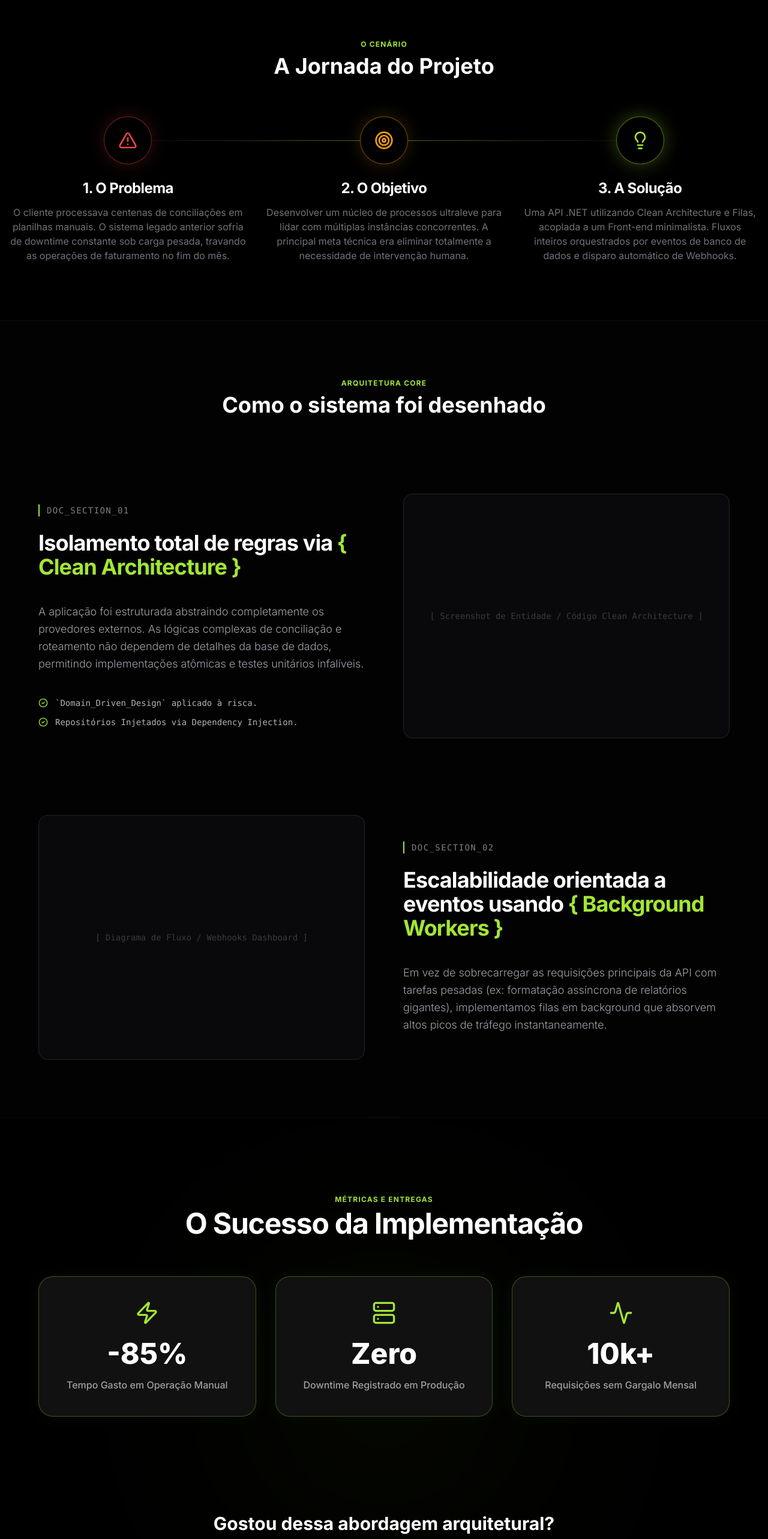
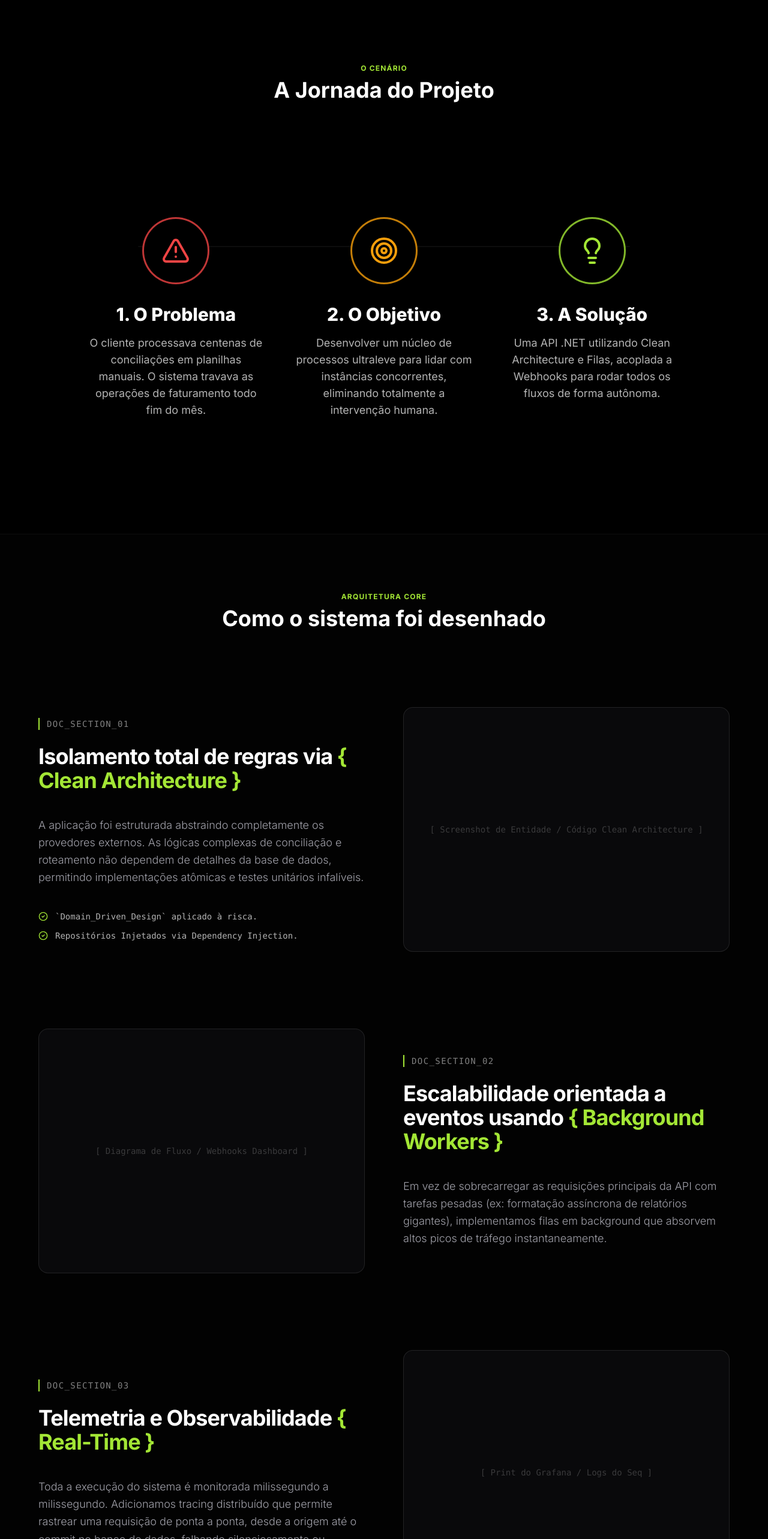
Before and after one commit to Gustavo-Resende/Portfolio, a Next.js app: page /projects/sleipnir in a window 1280 px wide. Shown: the part 1061-3627 px from the top of the page at 60% size. Built offline with nearby package versions, Linux system fonts and the light colour scheme.

Commit message:
style: Refine Journey section animation tracking and size

```diff
--- a/src/app/projects/sleipnir/page.tsx
+++ b/src/app/projects/sleipnir/page.tsx
@@ -1,7 +1,8 @@
 "use client";
 
-import { motion } from "framer-motion";
-import { ArrowLeft, ExternalLink, Github, CheckCircle2, Calendar, Code2, Briefcase, Target, Lightbulb, AlertTriangle, Zap, Server, Activity } from "lucide-react";
+import { useState, useRef } from "react";
+import { motion, useScroll, useTransform } from "framer-motion";
+import { ArrowLeft, ExternalLink, Github, CheckCircle2, Calendar, Code2, Briefcase, Target, Lightbulb, AlertTriangle, Zap, Server, Activity, TrendingUp } from "lucide-react";
 import Link from "next/link";
 import { useLanguage } from "@/i18n/LanguageContext";
 
@@ -105,47 +106,14 @@ export default function SleipnirProject() {
             </motion.div>
           </div>
 
-          {/* A Jornada: Problema -> Objetivo -> Solução */}
-          <div className="w-full relative">
-            <div className="text-center mb-16">
+          {/* A Jornada: Problema -> Objetivo -> Solução (Animada) */}
+          <div className="w-full relative pt-10">
+            <div className="text-center mb-24">
                <span className="text-lime-primary text-xs font-bold tracking-widest uppercase mb-2 block">O Cenário</span>
                <h2 className="text-4xl font-bold text-white">A Jornada do Projeto</h2>
             </div>
 
-            <div className="grid grid-cols-1 md:grid-cols-3 gap-12 md:gap-8 relative">
-              {/* Linha conectora (visível apenas MD ou maior) */}
-              <div className="hidden md:block absolute top-[2.5rem] left-[15%] right-[15%] h-px bg-gradient-to-r from-transparent via-lime-primary/50 to-transparent z-0"></div>
-
-              <div className="flex flex-col items-center text-center relative z-10 space-y-6">
-                <div className="w-20 h-20 rounded-full bg-black border border-red-500/50 shadow-[0_0_30px_rgba(239,68,68,0.2)] flex items-center justify-center">
-                   <AlertTriangle className="w-8 h-8 text-red-500" />
-                </div>
-                <div>
-                  <h3 className="text-2xl font-bold text-white mb-3 tracking-tight">1. O Problema</h3>
-                  <p className="text-text-muted leading-relaxed text-sm md:text-base">O cliente processava centenas de conciliações em planilhas manuais. O sistema legado anterior sofria de downtime constante sob carga pesada, travando as operações de faturamento no fim do mês.</p>
-                </div>
-              </div>
-
-              <div className="flex flex-col items-center text-center relative z-10 space-y-6">
-                <div className="w-20 h-20 rounded-full bg-black border border-amber-500/50 shadow-[0_0_30px_rgba(245,158,11,0.2)] flex items-center justify-center">
-                   <Target className="w-8 h-8 text-amber-500" />
-                </div>
-                <div>
-                  <h3 className="text-2xl font-bold text-white mb-3 tracking-tight">2. O Objetivo</h3>
-                  <p className="text-text-muted leading-relaxed text-sm md:text-base">Desenvolver um núcleo de processos ultraleve para lidar com múltiplas instâncias concorrentes. A principal meta técnica era eliminar totalmente a necessidade de intervenção humana.</p>
-                </div>
-              </div>
-
-              <div className="flex flex-col items-center text-center relative z-10 space-y-6">
-                <div className="w-20 h-20 rounded-full bg-black border border-lime-primary/50 shadow-[0_0_30px_rgba(163,230,53,0.3)] flex items-center justify-center">
-                   <Lightbulb className="w-8 h-8 text-lime-primary" />
-                </div>
-                <div>
-                  <h3 className="text-2xl font-bold text-white mb-3 tracking-tight">3. A Solução</h3>
-                  <p className="text-text-muted leading-relaxed text-sm md:text-base">Uma API .NET utilizando Clean Architecture e Filas, acoplada a um Front-end minimalista. Fluxos inteiros orquestrados por eventos de banco de dados e disparo automático de Webhooks.</p>
-                </div>
-              </div>
-            </div>
+            <JourneyAnimatedSection />
           </div>
         </div>
       </section>
@@ -181,7 +149,7 @@ export default function SleipnirProject() {
             </div>
           </div>
 
-          {/* Feature 2 (Imagem Esquerda, Texto Direita) - FORMATO DOCUMENTAL */}
+          {/* Feature 2 (Imagem Esquerda, Texto Direita) */}
           <div className="grid grid-cols-1 lg:grid-cols-2 gap-16 items-center">
              <div className="relative w-full aspect-square md:aspect-[4/3] rounded-2xl bg-[#09090b] border border-white/10 overflow-hidden group">
                <div className="absolute inset-0 flex items-center justify-center text-white/20 font-mono text-sm group-hover:scale-105 transition-transform duration-700">
@@ -196,6 +164,24 @@ export default function SleipnirProject() {
               <p className="text-text-body text-lg font-light pt-4 leading-relaxed">
                 Em vez de sobrecarregar as requisições principais da API com tarefas pesadas (ex: formatação assíncrona de relatórios gigantes), implementamos filas em background que absorvem altos picos de tráfego instantaneamente.
               </p>
+            </div>
+          </div>
+
+          {/* Feature 3 (Texto Esquerda, Imagem Direita) - TERCEIRA SEÇÃO ADICIONADA */}
+          <div className="grid grid-cols-1 lg:grid-cols-2 gap-16 items-center">
+            <div className="space-y-6 order-2 lg:order-1">
+              <span className="text-white/50 text-sm font-mono tracking-widest uppercase block mb-4 border-l-2 border-lime-primary pl-3">DOC_SECTION_03</span>
+              <h2 className="text-3xl md:text-4xl font-bold tracking-tight text-white leading-tight">
+                Telemetria e Observabilidade <span className="text-lime-primary">{`{ Real-Time }`}</span>
+              </h2>
+              <p className="text-text-body text-lg font-light pt-4 leading-relaxed">
+                Toda a execução do sistema é monitorada milissegundo a milissegundo. Adicionamos tracing distribuído que permite rastrear uma requisição de ponta a ponta, desde a origem até o commit no banco de dados, falhando silenciosamente ou alertando a equipe técnica via Slack.
+              </p>
+            </div>
+            <div className="relative w-full aspect-square md:aspect-[4/3] rounded-2xl bg-[#09090b] border border-white/10 overflow-hidden order-1 lg:order-2 group">
+               <div className="absolute inset-0 flex items-center justify-center text-white/20 font-mono text-sm group-hover:scale-105 transition-transform duration-700">
+                  <span>[ Print do Grafana / Logs do Seq ]</span>
+               </div>
             </div>
           </div>
 
@@ -217,26 +203,77 @@ export default function SleipnirProject() {
             </h2>
           </div>
 
-          <div className="grid grid-cols-1 md:grid-cols-3 gap-8">
-             <motion.div initial={{ y: 50, opacity: 0 }} whileInView={{ y: 0, opacity: 1 }} viewport={{ once:true }} className="bg-[#111] border border-lime-primary/30 p-10 rounded-3xl text-center shadow-[0_0_30px_rgba(163,230,53,0.05)] relative overflow-hidden group">
-               <div className="absolute inset-0 bg-lime-primary/5 translate-y-full group-hover:translate-y-0 transition-transform duration-500 ease-out" />
-               <Zap className="w-10 h-10 text-lime-primary mx-auto mb-6 relative z-10" />
-               <h4 className="text-5xl font-extrabold text-white mb-4 relative z-10">-85%</h4>
-               <p className="text-white/60 font-medium relative z-10">Tempo Gasto em Operação Manual</p>
+          <div className="grid grid-cols-1 sm:grid-cols-2 lg:grid-cols-4 gap-6">
+             {/* Anim Metric 1: Progress Bar shrinking */}
+             <motion.div initial={{ y: 50, opacity: 0 }} whileInView={{ y: 0, opacity: 1 }} viewport={{ once:true }} className="bg-[#111] border border-lime-primary/30 p-8 rounded-3xl text-center shadow-[0_0_30px_rgba(163,230,53,0.05)] relative overflow-hidden flex flex-col items-center justify-center min-h-[250px]">
+               <Zap className="w-8 h-8 text-lime-primary mb-4" />
+               <h4 className="text-5xl font-extrabold text-white mb-2">-85%</h4>
+               <p className="text-white/60 font-medium text-sm">Tempo de Operação Manual</p>
+
+               {/* Progress bar animation */}
+               <div className="w-full h-1 bg-white/10 rounded-full mt-6 overflow-hidden">
+                 <motion.div
+                   initial={{ width: "100%" }}
+                   whileInView={{ width: "15%" }}
+                   viewport={{ once: true }}
+                   transition={{ duration: 1.5, ease: "easeOut", delay: 0.5 }}
+                   className="h-full bg-lime-primary shadow-[0_0_10px_#a3e635]"
+                 />
+               </div>
              </motion.div>
 
-             <motion.div initial={{ y: 50, opacity: 0 }} whileInView={{ y: 0, opacity: 1 }} viewport={{ once:true }} transition={{ delay: 0.1 }} className="bg-[#111] border border-lime-primary/30 p-10 rounded-3xl text-center shadow-[0_0_30px_rgba(163,230,53,0.05)] relative overflow-hidden group">
-               <div className="absolute inset-0 bg-lime-primary/5 translate-y-full group-hover:translate-y-0 transition-transform duration-500 ease-out" />
-               <Server className="w-10 h-10 text-lime-primary mx-auto mb-6 relative z-10" />
-               <h4 className="text-5xl font-extrabold text-white mb-4 relative z-10">Zero</h4>
-               <p className="text-white/60 font-medium relative z-10">Downtime Registrado em Produção</p>
+             {/* Anim Metric 2: Pulsing Server / Heartbeat */}
+             <motion.div initial={{ y: 50, opacity: 0 }} whileInView={{ y: 0, opacity: 1 }} viewport={{ once:true }} transition={{ delay: 0.1 }} className="bg-[#111] border border-lime-primary/30 p-8 rounded-3xl text-center shadow-[0_0_30px_rgba(163,230,53,0.05)] relative overflow-hidden flex flex-col items-center justify-center min-h-[250px]">
+               <motion.div
+                 animate={{ scale: [1, 1.2, 1] }}
+                 transition={{ repeat: Infinity, duration: 2 }}
+               >
+                 <Server className="w-8 h-8 text-lime-primary mb-4" />
+               </motion.div>
+               <h4 className="text-5xl font-extrabold text-white mb-2 drop-shadow-[0_0_15px_rgba(163,230,53,0.5)]">Zero</h4>
+               <p className="text-white/60 font-medium text-sm">Downtime Registrado</p>
+               <span className="mt-4 px-3 py-1 bg-lime-primary/10 text-lime-primary text-xs rounded-full border border-lime-primary/20 flex items-center gap-2">
+                 <div className="w-1.5 h-1.5 rounded-full bg-lime-primary animate-pulse" /> Online
+               </span>
              </motion.div>
 
-             <motion.div initial={{ y: 50, opacity: 0 }} whileInView={{ y: 0, opacity: 1 }} viewport={{ once:true }} transition={{ delay: 0.2 }} className="bg-[#111] border border-lime-primary/30 p-10 rounded-3xl text-center shadow-[0_0_30px_rgba(163,230,53,0.05)] relative overflow-hidden group">
-               <div className="absolute inset-0 bg-lime-primary/5 translate-y-full group-hover:translate-y-0 transition-transform duration-500 ease-out" />
-               <Activity className="w-10 h-10 text-lime-primary mx-auto mb-6 relative z-10" />
-               <h4 className="text-5xl font-extrabold text-white mb-4 relative z-10">10k+</h4>
-               <p className="text-white/60 font-medium relative z-10">Requisições sem Gargalo Mensal</p>
+             {/* Anim Metric 3: Flowing requests (dots moving) */}
+             <motion.div initial={{ y: 50, opacity: 0 }} whileInView={{ y: 0, opacity: 1 }} viewport={{ once:true }} transition={{ delay: 0.2 }} className="bg-[#111] border border-lime-primary/30 p-8 rounded-3xl text-center shadow-[0_0_30px_rgba(163,230,53,0.05)] relative overflow-hidden flex flex-col items-center justify-center min-h-[250px]">
+               <Activity className="w-8 h-8 text-lime-primary mb-4" />
+               <h4 className="text-5xl font-extrabold text-white mb-2">10k+</h4>
+               <p className="text-white/60 font-medium text-sm">Reqs/min Sem Gargalo</p>
+
+               {/* Conveyor belt animation dots */}
+               <div className="flex gap-2 mt-6 overflow-hidden w-full justify-center opacity-50">
+                 {[1,2,3,4].map((i) => (
+                   <motion.div
+                     key={i}
+                     animate={{ x: [20, -20], opacity: [0, 1, 0] }}
+                     transition={{ repeat: Infinity, duration: 1.5, delay: i * 0.2 }}
+                     className="w-2 h-2 rounded-full bg-lime-primary"
+                   />
+                 ))}
+               </div>
+             </motion.div>
+
+             {/* Anim Metric 4: Trending Up Chart */}
+             <motion.div initial={{ y: 50, opacity: 0 }} whileInView={{ y: 0, opacity: 1 }} viewport={{ once:true }} transition={{ delay: 0.3 }} className="bg-[#111] border border-lime-primary/30 p-8 rounded-3xl text-center shadow-[0_0_30px_rgba(163,230,53,0.05)] relative overflow-hidden flex flex-col items-center justify-center min-h-[250px]">
+               <TrendingUp className="w-8 h-8 text-lime-primary mb-4" />
+               <h4 className="text-5xl font-extrabold text-white mb-2">+30%</h4>
+               <p className="text-white/60 font-medium text-sm">Aumento de Capacidade</p>
+
+               <div className="flex items-end gap-1.5 mt-6 h-8 justify-center">
+                 {[40, 60, 50, 80, 100].map((height, i) => (
+                   <motion.div
+                     key={i}
+                     initial={{ height: 0 }}
+                     whileInView={{ height: `${height}%` }}
+                     viewport={{ once: true }}
+                     transition={{ duration: 0.8, delay: 0.5 + (i * 0.1), ease: "easeOut" }}
+                     className="w-3 bg-lime-primary rounded-t-sm opacity-80"
+                   />
+                 ))}
+               </div>
              </motion.div>
           </div>
 
@@ -253,3 +290,91 @@ export default function SleipnirProject() {
     </main>
   );
 }
+
+function JourneyAnimatedSection() {
+  const containerRef = useRef<HTMLDivElement>(null);
+
+  // Usaremos um offset mais longo para que a barra vá preenchendo MUITO suavemente
+  // conforme a pessoa cruza toda a sessão (do início no topo até o fim da tela)
+  const { scrollYProgress } = useScroll({
+    target: containerRef,
+    offset: ["start 65%", "end 65%"] // Suaviza a proporção da rolagem
+  });
+
+  return (
+    <div ref={containerRef} className="max-w-5xl mx-auto relative px-4 py-12 md:py-24">
+
+      {/* LINHA DE PROGRESSO (DESKTOP E MOBILE ABSOLUTA) */}
+      <div className="absolute
+        md:top-36 md:left-[10%] md:right-[10%] md:h-[2px] md:w-auto
+        top-12 bottom-12 left-12 w-[2px] md:bottom-auto
+        bg-white/5 rounded-full z-0 overflow-hidden"
+      >
+        {/* Hack responsivo de framer-motion via CSS Inject */}
+        <style jsx>{`
+          .anim-progress { transform-origin: top; transform: scaleY(var(--progress)); width: 100%; height: 100%; }
+          @media (min-width: 768px) {
+            .anim-progress { transform-origin: left; transform: scaleX(var(--progress)); }
+          }
+        `}</style>
+        <motion.div
+          className="anim-progress bg-lime-primary shadow-[0_0_15px_#a3e635]"
+          style={{ "--progress": scrollYProgress } as any}
+        />
+      </div>
+
+      <div className="grid grid-cols-1 md:grid-cols-3 gap-24 md:gap-12 relative z-10
+                      min-h-[600px] md:min-h-0" /* Força mais espaço vertical no mobile */>
+
+        {/* Checkpoint 1 */}
+        <div className="flex flex-row md:flex-col items-center md:items-center text-left md:text-center gap-10 md:gap-8 relative">
+          <motion.div
+            initial={{ scale: 0, opacity: 0 }} whileInView={{ scale: 1, opacity: 1 }} viewport={{ once:true, margin: "-100px" }}
+            className="w-24 h-24 md:w-28 md:h-28 shrink-0 rounded-full bg-black border-[3px] border-red-500/80 flex items-center justify-center shadow-[0_0_40px_rgba(239,68,68,0.2)] md:shadow-none"
+          >
+             <AlertTriangle className="w-10 h-10 md:w-12 md:h-12 text-red-500" />
+          </motion.div>
+          <div>
+            <h3 className="text-3xl font-extrabold text-white mb-4">1. O Problema</h3>
+            <p className="text-white/70 leading-relaxed text-base md:text-lg max-w-[280px] md:max-w-none mx-auto">
+              O cliente processava centenas de conciliações em planilhas manuais. O sistema travava as operações de faturamento todo fim do mês.
+            </p>
+          </div>
+        </div>
+
+        {/* Checkpoint 2 */}
+        <div className="flex flex-row md:flex-col items-center md:items-center text-left md:text-center gap-10 md:gap-8 relative md:mt-0 ml-[20%] md:ml-0">
+          <motion.div
+            initial={{ scale: 0, opacity: 0 }} whileInView={{ scale: 1, opacity: 1 }} viewport={{ once:true, margin: "-100px" }}
+            className="w-24 h-24 md:w-28 md:h-28 shrink-0 rounded-full bg-black border-[3px] border-amber-500/80 flex items-center justify-center shadow-[0_0_40px_rgba(245,158,11,0.2)] md:shadow-none"
+          >
+             <Target className="w-10 h-10 md:w-12 md:h-12 text-amber-500" />
+          </motion.div>
+          <div>
+            <h3 className="text-3xl font-extrabold text-white mb-4">2. O Objetivo</h3>
+            <p className="text-white/70 leading-relaxed text-base md:text-lg max-w-[280px] md:max-w-none mx-auto">
+              Desenvolver um núcleo de processos ultraleve para lidar com instâncias concorrentes, eliminando totalmente a intervenção humana.
+            </p>
+          </div>
+        </div>
+
+        {/* Checkpoint 3 */}
+        <div className="flex flex-row md:flex-col items-center md:items-center text-left md:text-center gap-10 md:gap-8 relative md:mt-0">
+          <motion.div
+            initial={{ scale: 0, opacity: 0 }} whileInView={{ scale: 1, opacity: 1 }} viewport={{ once:true, margin: "-100px" }}
+            className="w-24 h-24 md:w-28 md:h-28 shrink-0 rounded-full bg-black border-[3px] border-lime-primary/80 flex items-center justify-center shadow-[0_0_40px_rgba(163,230,53,0.3)] md:shadow-none"
+          >
+             <Lightbulb className="w-10 h-10 md:w-12 md:h-12 text-lime-primary" />
+          </motion.div>
+          <div>
+            <h3 className="text-3xl font-extrabold text-white mb-4">3. A Solução</h3>
+            <p className="text-white/70 leading-relaxed text-base md:text-lg max-w-[280px] md:max-w-none mx-auto">
+              Uma API .NET utilizando Clean Architecture e Filas, acoplada a Webhooks para rodar todos os fluxos de forma autônoma.
+            </p>
+          </div>
+        </div>
+
+      </div>
+    </div>
+  )
+}
```
